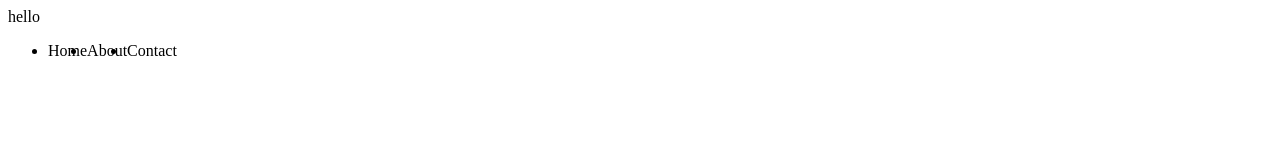
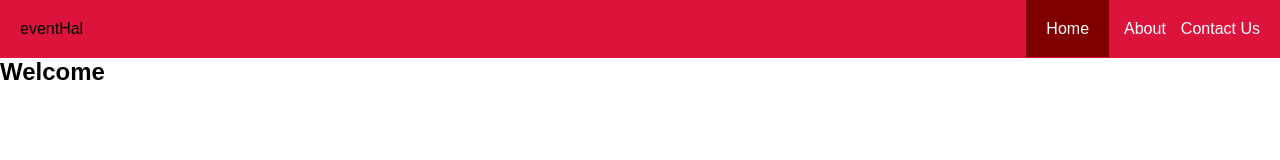
Before and after one commit to sa00445/Event-Planner, a website: page index.html in a window 1280 px wide. Drawn offline with Linux system fonts and the light colour scheme.

Commit message:
create navbar using flexbox, I have placed my styling within the html files <style> tags, since I have not been able to figure out a way to serve static files using vanilla node

```diff
--- a/index.html
+++ b/index.html
@@ -1,23 +1,89 @@
 <!DOCTYPE html>
 <html lang="en">
+
 <head>
   <meta charset="UTF-8">
   <meta name="viewport" content="width=device-width, initial-scale=1.0">
   <title>Document</title>
+  <link rel="stylesheet" href="./styles.css">
   <style>
-        nav ul li {
-            float: left;
+    /* Reset */
+    * {
+      margin: 0;
+      padding: 0;
+      box-sizing: border-box;
     }
+
+    /* Main Styling */
+
+    body {
+      font-family: Arial, Helvetica, sans-serif;
+    }
+
+
+    /* Utility Classes */
+
+
+
+    /* Header */
+
+
+
+    /* Navbar */
+
+    nav {
+      display: flex;
+      justify-content: space-between;
+      padding: 20px;
+      background-color: crimson;
+    }
+
+    div#logo {
+      /* justify-content: flex-start; */
+    }
+
+    nav ul.nav-links {
+      /* justify-content: flex-end; */
+      display: flex;
+    }
+
+    nav ul.nav-links li {
+      flex-direction: row;
+      list-style: none;
+      margin-left: 15px;
+    }
+
+    nav ul.nav-links li a {
+      text-decoration: none;
+      color: white;
+    }
+
+    nav ul.nav-links li a.active {
+      padding: 20px;
+      background-color: maroon;
+    }
+
+    /* SectionName */
+
+
+    /* Footer */
   </style>
 </head>
+
 <body>
-    hello
+  <header>
     <nav>
-        <ul>
-            <li>Home</li>
-            <li>About</li>
-            <li>Contact</li>
+      <div id="logo">eventHal</div>
+      <ul class="nav-links">
+        <li><a class="active" href="./index.html">Home</a></li>
+        <li><a href="./about.html">About</a></li>
+        <li><a href="./contact.html">Contact Us</a></li>
       </ul>
     </nav>
+  </header>
+  <section>
+    <h2>Welcome</h2>
+  </section>
 </body>
+
 </html>
--- /dev/null
+++ b/public/styles.css
@@ -0,0 +1,57 @@
+ /* Reset */
+ * {
+     margin: 0;
+     padding: 0;
+     box-sizing: border-box;
+ }
+
+ /* Main Styling */
+
+ body {
+     font-family: Arial, Helvetica, sans-serif;
+ }
+
+
+ /* Utility Classes */
+
+
+
+ /* Header */
+
+
+
+ /* Navbar */
+
+ nav {
+     display: flex;
+     justify-content: space-between;
+     padding: 20px;
+     background-color: crimson;
+ }
+
+
+ nav ul.nav-links {
+     /* justify-content: flex-end; */
+     display: flex;
+ }
+
+ nav ul.nav-links li {
+     flex-direction: row;
+     list-style: none;
+     margin-left: 15px;
+ }
+
+ nav ul.nav-links li a {
+     text-decoration: none;
+     color: white;
+ }
+
+ nav ul.nav-links li a.active {
+     padding: 20px;
+     background-color: maroon;
+ }
+
+ /* SectionName */
+
+
+ /* Footer */
--- a/server.js
+++ b/server.js
@@ -8,10 +8,10 @@ const notFoundPage = fs.readFileSync('notfound.html');
 // const homePage = fs.readFileSync('index.html');
 // const homePage = fs.readFileSync('index.html');
 
-const server = http.createServer((req,res) => {
+const server = http.createServer((req, res) => {
     if (req.url === "/") {
         res.end(homePage);
-    } else if (req.url === "/about") {
+    } else if (req.url === "/about.html") {
         res.end(aboutPage);
     } else {
         res.writeHead(404);
--- /dev/null
+++ b/styles.css
@@ -0,0 +1,57 @@
+ /* Reset */
+ * {
+     margin: 0;
+     padding: 0;
+     box-sizing: border-box;
+ }
+
+ /* Main Styling */
+
+ body {
+     font-family: Arial, Helvetica, sans-serif;
+ }
+
+
+ /* Utility Classes */
+
+
+
+ /* Header */
+
+
+
+ /* Navbar */
+
+ nav {
+     display: flex;
+     justify-content: space-between;
+     padding: 20px;
+     background-color: crimson;
+ }
+
+
+ nav ul.nav-links {
+     /* justify-content: flex-end; */
+     display: flex;
+ }
+
+ nav ul.nav-links li {
+     flex-direction: row;
+     list-style: none;
+     margin-left: 15px;
+ }
+
+ nav ul.nav-links li a {
+     text-decoration: none;
+     color: white;
+ }
+
+ nav ul.nav-links li a.active {
+     padding: 20px;
+     background-color: maroon;
+ }
+
+ /* SectionName */
+
+
+ /* Footer */
```
Also changed, not shown: contact.html (added, +14 -0 lines). Lines whose indentation alone changed are shown as unchanged.
